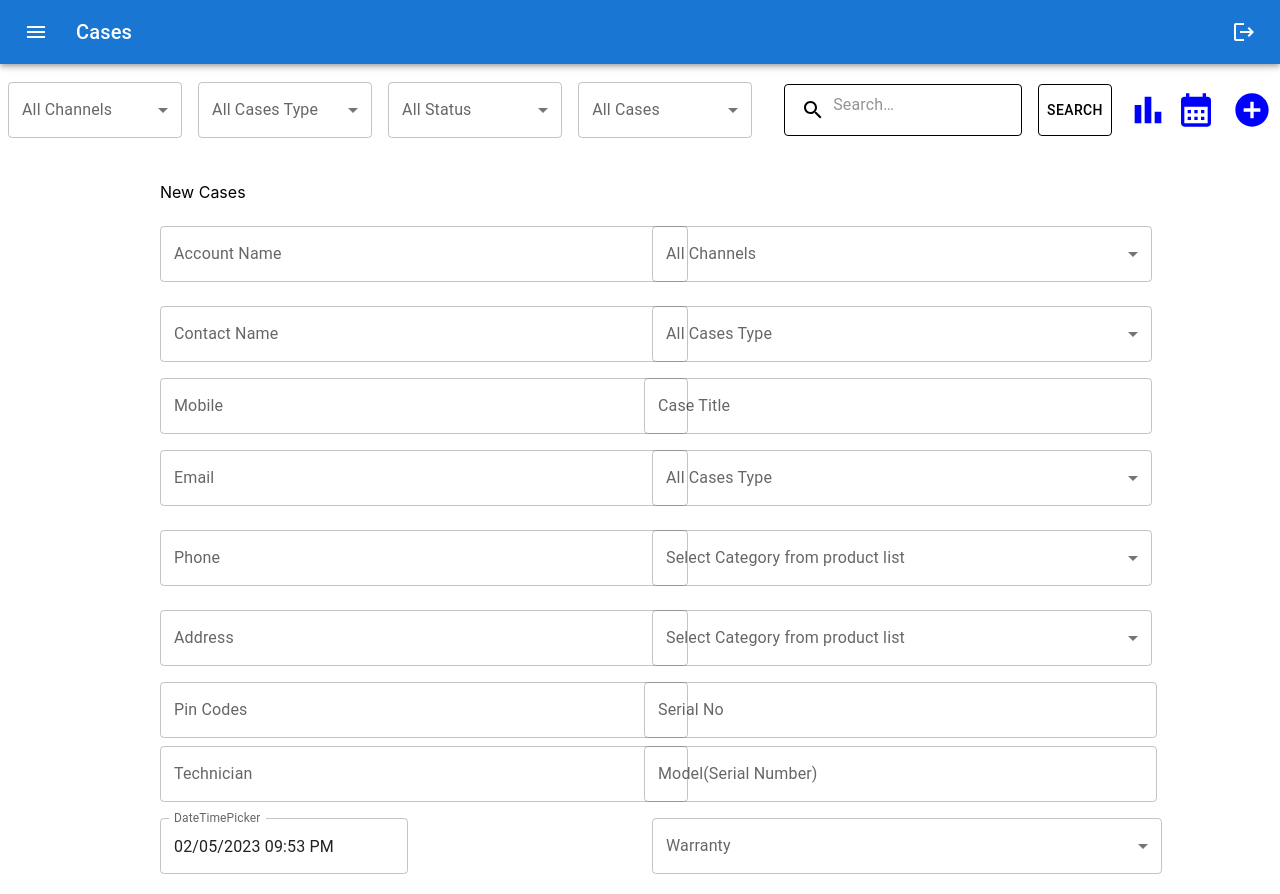
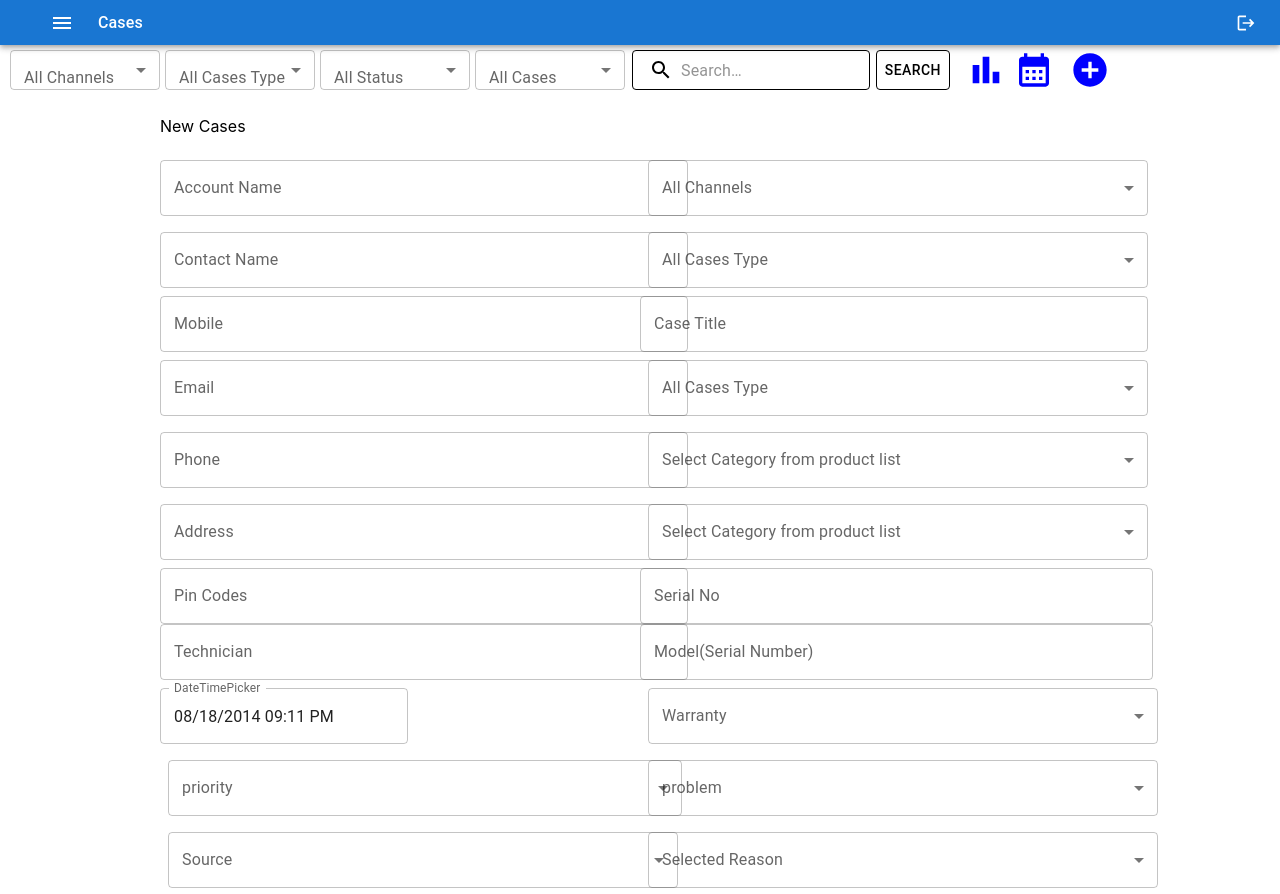
Before and after one commit to Mukesh16407/bizofficerAssignment, a React (Create React App) app: page /register in a window 1280 px wide. Shown: the top 894 px of the page. Built offline with nearby package versions, Linux system fonts and the light colour scheme.

Commit message:
fix-styling

```diff
--- a/package.json
+++ b/package.json
@@ -18,6 +18,7 @@
     "react-dom": "^18.2.0",
     "react-router-dom": "^6.8.0",
     "react-scripts": "5.0.1",
+    "react-select": "^5.7.0",
     "web-vitals": "^2.1.4"
   },
   "scripts": {
--- a/src/App.js
+++ b/src/App.js
@@ -1,8 +1,10 @@
+
 import {Routes, Route} from 'react-router-dom';
 
 import { Header } from './components/Header';
 import {Home} from './pages/Home'
 import { Register } from './pages/register/Register';
+
 
 
 function App() {
--- a/src/components/Header.jsx
+++ b/src/components/Header.jsx
@@ -10,18 +10,19 @@ import { SecondHeader } from './SecondHeader';
 import { Link } from 'react-router-dom';
 
 
+
 export  function Header() {
   return (
-    <Box sx={{ flexGrow: 1 }}>
-      <AppBar position="static">
-        <Toolbar>
+    <Box sx={{ flexGrow: 1, }}>
+      <AppBar position="static" sx={{height:"45px", justifyContent:"center"}}>
+        <Toolbar sx={{marginLeft:"30px"}}>
         <Link to={"/"}>
           <IconButton
-            size="large"
+            size="medium"
             edge="start"
             color="inherit"
             aria-label="open drawer"
-            sx={{ mr: 2,color:"white" }}
+            sx={{ mr: 2,color:"white", fontSize: "50px"}}
           >
             <MenuIcon />
           </IconButton>
@@ -30,12 +31,12 @@ export  function Header() {
             variant="h6"
             noWrap
             component="div"
-            sx={{ flexGrow: 1, display: { xs: 'none', sm: 'block' } }}
+            sx={{ flexGrow: 1, display: { xs: 'none', sm: 'block',fontSize: "16px" } }}
           >
             Cases
           </Typography>
 
-        <LogoutIcon/>
+        <LogoutIcon sx={{fontSize: "20px"}}/>
         </Toolbar>
       </AppBar>
        <SecondHeader/>
--- a/src/components/SearchComponent.jsx
+++ b/src/components/SearchComponent.jsx
@@ -50,8 +50,8 @@ const StyledInputBase = styled(InputBase)(({ theme }) => ({
 
 export const SearchComponent = () => {
   return (
-    <Box sx={{display:'flex'}}>
-         <Search>
+    <Box sx={{display:'flex',height:"inherit",marginLeft:"-17px"}}>
+         <Search sx={{height:'auto'}}>
             <SearchIconWrapper>
               <SearchIcon />
             </SearchIconWrapper>
@@ -61,7 +61,7 @@ export const SearchComponent = () => {
 
             />
           </Search>
-          <Button sx={{border:"1px solid black",color:"black"}}>Search</Button>
+          <Button sx={{border:"1px solid black",color:"black",marginLeft:"-10px"}}>Search</Button>
     </Box>
   )
 }
--- a/src/components/SecondHeader.jsx
+++ b/src/components/SecondHeader.jsx
@@ -10,18 +10,8 @@ import CalendarMonthIcon from '@mui/icons-material/CalendarMonth';
 import AddCircleIcon from '@mui/icons-material/AddCircle';
 import { useNavigate } from 'react-router-dom';
 
-const ITEM_HEIGHT = 32;
-const ITEM_PADDING_TOP = 4;
-const MenuProps = {
-  PaperProps: {
-    style: {
-      maxHeight: ITEM_HEIGHT * 4.5 + ITEM_PADDING_TOP,
-      width: 250,
 
 
-    },
-  },
-};
 
 const channels = [
  "All Channels",
@@ -58,34 +48,33 @@ export function SecondHeader() {
   }
 
   return (
-    <Box sx={{display:"flex",alignItems:"center"}}>
-      <FormControl sx={{ m: 1, width: 200, }}>
+    <Box sx={{display:"flex",alignItems:"center",height:"40px",marginTop:"5px"}}>
+      <FormControl  sx={{height:"inherit",width:"150px",marginLeft:"10px"}}>
       <InputLabel id="demo-multiple-name-label">All Channels</InputLabel>
         <Select
           labelId="demo-multiple-name-label"
           id="demo-multiple-name"
           input={<OutlinedInput label="Name" />}
-          MenuProps={MenuProps}
+          sx={{height:"100%"}}
 
         >
           {channels.map((name) => (
             <MenuItem
               key={name}
               value={name}
-
             >
               {name}
             </MenuItem>
           ))}
         </Select>
       </FormControl>
-      <FormControl sx={{ m: 1, width: 200, }}>
+      <FormControl  sx={{height:"inherit",width:"150px",marginLeft:"5px"}}>
       <InputLabel id="demo-multiple-name-label">All Cases Type</InputLabel>
         <Select
           labelId="demo-multiple-name-label"
           id="demo-multiple-name"
           input={<OutlinedInput label="Name" />}
-          MenuProps={MenuProps}
+          sx={{height:"100%"}}
 
         >
           {caseType.map((name) => (
@@ -99,13 +88,13 @@ export function SecondHeader() {
           ))}
         </Select>
       </FormControl>
-      <FormControl sx={{ m: 1, width: 200, }}>
+      <FormControl sx={{height:"inherit",width:"150px",marginLeft:"5px"}}>
       <InputLabel id="demo-multiple-name-label">All Status</InputLabel>
         <Select
           labelId="demo-multiple-name-label"
           id="demo-multiple-name"
           input={<OutlinedInput label="Name" />}
-          MenuProps={MenuProps}
+          sx={{height:"100%"}}
 
         >
           {allStatus.map((name) => (
@@ -119,13 +108,13 @@ export function SecondHeader() {
           ))}
         </Select>
       </FormControl>
-      <FormControl sx={{ m: 1, width: 200, }}>
+      <FormControl sx={{height:"inherit",width:"150px",marginLeft:"5px"}}>
       <InputLabel id="demo-multiple-name-label">All Cases</InputLabel>
         <Select
           labelId="demo-multiple-name-label"
           id="demo-multiple-name"
           input={<OutlinedInput label="Name" />}
-          MenuProps={MenuProps}
+          sx={{height:"100%"}}
 
         >
           {allCases.map((name) => (
@@ -139,7 +128,7 @@ export function SecondHeader() {
           ))}
         </Select>
       </FormControl>
-      <SearchComponent/>
+      <SearchComponent sx={{height:"inherit",width:"150px",marginLeft:"5px"}}/>
       <BarChartIcon sx={{marginLeft:2,width:40,color:"blue",height:"70px"}}/>
       <CalendarMonthIcon sx={{marginLeft:1,width:40,color:"blue",height:"80px"}}/>
       <Button onClick={adduser} ><AddCircleIcon sx={{marginLeft:1,width:40,color:"blue",height:"80px"}} /></Button>
--- a/src/components/Tables.jsx
+++ b/src/components/Tables.jsx
@@ -1,6 +1,7 @@
 import React from 'react'
 import { DataGrid } from '@mui/x-data-grid';
-
+import FavoriteBorder from '@mui/icons-material/FavoriteBorder';
+import Favorite from '@mui/icons-material/Favorite';
 
 const columns = [
   { field: '', headerName: '', width: 100 },
@@ -67,6 +68,7 @@ export const Tables = () => {
         pageSize={5}
         rowsPerPageOptions={[5]}
         checkboxSelection
+
       />
     </div>
   )
--- a/src/pages/register/Register.jsx
+++ b/src/pages/register/Register.jsx
@@ -15,16 +15,14 @@ import { LocalizationProvider } from '@mui/x-date-pickers/LocalizationProvider';
 import { DateTimePicker } from '@mui/x-date-pickers/DateTimePicker';
 import "./register.css";
 import { Spinner } from "../../components/Spinner";
+import dayjs from 'dayjs';
 
-const ITEM_HEIGHT = 32;
-const ITEM_PADDING_TOP = 4;
+
 const MenuProps = {
-  PaperProps: {
-    style: {
-      maxHeight: ITEM_HEIGHT * 4.5 + ITEM_PADDING_TOP,
-      width: 250,
-    },
+  root: {
+    flexGrow: 1,
   },
+
 };
 const channels = ["Select Cases Channels", "Primary", "Secondary"];
 const caseType = ["All Case Type"];
@@ -90,8 +88,8 @@ const visibility =[
 
 export const Register = () => {
 
-  const [inputdata] = useState({
-    // eslint-disable-next-line
+  const [inputdata, setInputData] = useState({
+
     acoountName: "",
     contactName:"",
     mobile:"",
@@ -102,14 +100,34 @@ export const Register = () => {
     pinCode:"",
     serialNo:"",
     technician:"",
-
+    model:"",
+    invoiceNumber:"",
+    quantity:"",
+    remarks:"",
+    otherDetails:"",
+    tags:"",
+    agents:""
 
   });
   const [showspin, setShowSpin] = useState(true);
-  const setInputValue =()=>{
+  const [date, setdate] = useState(dayjs('2014-08-18T21:11:54'));
+  const [channel,setChannel] = useState("Select Cases Channels")
 
+  const handleChangedate = (newValue) => {
+    setdate(newValue);
+  };
+
+  const handleChangeChannel =(e)=>{
+    setChannel(e.value)
+  }
+  console.log(channel)
+  const setInputValue =(e)=>{
+    const { name, value } = e.target;
+
+    setInputData({ ...inputdata, [name]: value })
   }
 
+ console.log(inputdata)
   useEffect(()=>{
     setTimeout(() => {
       setShowSpin(false)
@@ -120,9 +138,9 @@ export const Register = () => {
     <div className="register">
       <p>New Cases</p>
       {
-        showspin ? <Spinner/>: <form>
-        <Grid container spacing={1} sx={{ alignItems: "center" }}>
-          <Grid item xs={12} sm={6}>
+        showspin ? <Spinner/>: <form style={MenuProps.root}>
+        <Grid container  sx={{ alignItems: "center" }}>
+          <Grid item xs={12}  sm={6} md={6} >
             <TextField
               label="Account Name"
               variant="outlined"
@@ -136,14 +154,17 @@ export const Register = () => {
               onChange={setInputValue}
             />
           </Grid>
-          <Grid item xs={12} sm={6}>
+          <Grid item xs={12}md={6} sm={6 }>
             <FormControl sx={{ m: 1, width: 500 }}>
               <InputLabel id="demo-multiple-name-label">All Channels</InputLabel>
               <Select
                 labelId="demo-multiple-name-label"
                 id="demo-multiple-name"
-                input={<OutlinedInput label="Name" />}
-                MenuProps={MenuProps}
+                input={<OutlinedInput label="All Channels" />}
+
+                value={inputdata.channel}
+                name="name"
+                onChange={setInputValue}
               >
                 {channels.map((name) => (
                   <MenuItem key={name} value={name}>
@@ -153,7 +174,7 @@ export const Register = () => {
               </Select>
             </FormControl>
           </Grid>
-          <Grid item xs={12} sm={6}>
+          <Grid item xs={12} md={6} sm={6}>
             <TextField
               label="Contact Name"
               variant="outlined"
@@ -161,10 +182,15 @@ export const Register = () => {
                 style: {
                   width: "500px",
                 },
+
               }}
+              name='contactName'
+              value={inputdata.contactName}
+              onChange={setInputValue}
+
             />
           </Grid>
-          <Grid item xs={12} sm={6}>
+          <Grid item xs={12}md={6} sm={6}>
             <FormControl sx={{ m: 1, width: 500 }}>
               <InputLabel id="demo-multiple-name-label">
                 All Cases Type
@@ -173,7 +199,7 @@ export const Register = () => {
                 labelId="demo-multiple-name-label"
                 id="demo-multiple-name"
                 input={<OutlinedInput label="Name" />}
-                MenuProps={MenuProps}
+
               >
                 {caseType.map((name) => (
                   <MenuItem key={name} value={name}>
@@ -183,7 +209,7 @@ export const Register = () => {
               </Select>
             </FormControl>
           </Grid>
-          <Grid item xs={12} sm={6}>
+          <Grid item xs={12}md={6} sm={6}>
             <TextField
               label="Mobile"
               variant="outlined"
@@ -192,9 +218,13 @@ export const Register = () => {
                   width: "500px",
                 },
               }}
+              name='mobile'
+              value={inputdata.mobile}
+              onChange={setInputValue}
+
             />
           </Grid>
-          <Grid item xs={12} sm={6}>
+          <Grid item xs={12} md={6} sm={6}>
             <TextField
               label="Case Title"
               variant="outlined"
@@ -204,9 +234,13 @@ export const Register = () => {
                   marginLeft:"20px"
                 },
               }}
+              name='casetitile'
+              value={inputdata.casetitile}
+              onChange={setInputValue}
+
             />
           </Grid>
-          <Grid item xs={12} sm={6}>
+          <Grid item xs={12} md={6} sm={6}>
             <TextField
               label="Email"
               variant="outlined"
@@ -215,9 +249,12 @@ export const Register = () => {
                   width: "500px",
                 },
               }}
+              name='email'
+              value={inputdata.email}
+              onChange={setInputValue}
             />
           </Grid>
-          <Grid item xs={12} sm={6}>
+          <Grid item xs={12} md={6} sm={6}>
             <FormControl sx={{ m: 1, width: 500 }}>
               <InputLabel id="demo-multiple-name-label">
                 All Cases Type
@@ -226,7 +263,7 @@ export const Register = () => {
                 labelId="demo-multiple-name-label"
                 id="demo-multiple-name"
                 input={<OutlinedInput label="Name" />}
-                MenuProps={MenuProps}
+
               >
                 {catagory.map((name) => (
                   <MenuItem key={name} value={name}>
@@ -236,7 +273,7 @@ export const Register = () => {
               </Select>
             </FormControl>
           </Grid>
-          <Grid item xs={12} sm={6}>
+          <Grid item xs={12}md={6}  sm={6}>
             <TextField
               label="Phone"
               variant="outlined"
@@ -245,9 +282,12 @@ export const Register = () => {
                   width: "500px",
                 },
               }}
+              name='phone'
+              value={inputdata.phone}
+              onChange={setInputValue}
             />
           </Grid>
-          <Grid item xs={12} sm={6}>
+          <Grid item xs={12} md={6} sm={6}>
             <FormControl sx={{ m: 1, width: 500 }}>
               <InputLabel id="demo-multiple-name-label">
                 Select Category from product list
@@ -256,7 +296,7 @@ export const Register = () => {
                 labelId="demo-multiple-name-label"
                 id="demo-multiple-name"
                 input={<OutlinedInput label="Name" />}
-                MenuProps={MenuProps}
+
               >
                 {selectcategory.map((name) => (
                   <MenuItem key={name} value={name}>
@@ -266,7 +306,7 @@ export const Register = () => {
               </Select>
             </FormControl>
           </Grid>
-          <Grid item xs={12} sm={6}>
+          <Grid item xs={12} md={6} sm={6}>
             <TextField
               label="Address"
               variant="outlined"
@@ -275,9 +315,12 @@ export const Register = () => {
                   width: "500px",
                 },
               }}
+              name='address'
+              value={inputdata.address}
+              onChange={setInputValue}
             />
           </Grid>
-          <Grid item xs={12} sm={6}>
+          <Grid item xs={12}md={6} sm={6}>
             <FormControl sx={{ m: 1, width: 500 }}>
               <InputLabel id="demo-multiple-name-label">
                 Select Category from product list
@@ -286,7 +329,7 @@ export const Register = () => {
                 labelId="demo-multiple-name-label"
                 id="demo-multiple-name"
                 input={<OutlinedInput label="Name" />}
-                MenuProps={MenuProps}
+
               >
                 {brands.map((name) => (
                   <MenuItem key={name} value={name}>
@@ -296,7 +339,7 @@ export const Register = () => {
               </Select>
             </FormControl>
           </Grid>
-          <Grid item xs={12} sm={6}>
+          <Grid item xs={12}md={6} sm={6}>
             <TextField
               label="Pin Codes"
               variant="outlined"
@@ -305,9 +348,13 @@ export const Register = () => {
                   width: "500px",
                 },
               }}
+              name='pinCode'
+              value={inputdata.pinCode}
+              onChange={setInputValue}
+
             />
           </Grid>
-          <Grid item xs={12} sm={6}>
+          <Grid item xs={12}md={6} sm={6}>
             <TextField
               label="Serial No"
               variant="outlined"
@@ -316,9 +363,12 @@ export const Register = () => {
                   width: "485px",
                 },
               }}
+              name='serialNo'
+              value={inputdata.serialNo}
+              onChange={setInputValue}
             />
           </Grid>
-          <Grid item xs={12} sm={6}>
+          <Grid item xs={12}md={6} sm={6}>
             <TextField
               label="Technician"
               variant="outlined"
@@ -327,9 +377,12 @@ export const Register = () => {
                   width: "500px",
                 },
               }}
+              name='technician'
+              value={inputdata.technician}
+              onChange={setInputValue}
             />
           </Grid>
-          <Grid item xs={12} sm={6}>
+          <Grid item xs={12} md={6} sm={6}>
             <TextField
               label="Model(Serial Number)"
               variant="outlined"
@@ -338,9 +391,12 @@ export const Register = () => {
                   width: "485px",
                 },
               }}
+              name='model'
+              value={inputdata.model}
+              onChange={setInputValue}
             />
           </Grid>
-          <Grid item xs={12} sm={6}>
+          <Grid item xs={12}md={6} sm={6}>
           <LocalizationProvider dateAdapter={AdapterDayjs}>
         <DateTimePicker
           renderInput={(props) => <TextField {...props} />}
@@ -350,11 +406,12 @@ export const Register = () => {
               width: "465px",
             },
           }}
-
+          value={date}
+          onChange={handleChangedate}
         />
       </LocalizationProvider>
           </Grid>
-          <Grid item xs={12} sm={6}>
+          <Grid item xs={12} md={6} sm={6}>
             <FormControl sx={{ m: 1, width: 510 }}>
               <InputLabel id="demo-multiple-name-label">
                Warranty
@@ -363,7 +420,7 @@ export const Register = () => {
                 labelId="demo-multiple-name-label"
                 id="demo-multiple-name"
                 input={<OutlinedInput label="Name" />}
-                MenuProps={MenuProps}
+
               >
                 {warranty.map((name) => (
                   <MenuItem key={name} value={name}>
@@ -373,7 +430,7 @@ export const Register = () => {
               </Select>
             </FormControl>
           </Grid>
-          <Grid item xs={12} sm={6}>
+          <Grid item xs={12}md={6} sm={6}>
             <FormControl sx={{ m: 1, width: 514 }}>
               <InputLabel id="demo-multiple-name-label">
                priority
@@ -382,7 +439,7 @@ export const Register = () => {
                 labelId="demo-multiple-name-label"
                 id="demo-multiple-name"
                 input={<OutlinedInput label="Name" />}
-                MenuProps={MenuProps}
+
               >
                 {priorityItem.map((name) => (
                   <MenuItem key={name} value={name}>
@@ -392,7 +449,7 @@ export const Register = () => {
               </Select>
             </FormControl>
           </Grid>
-          <Grid item xs={12} sm={6}>
+          <Grid item xs={12}md={6} sm={6}>
             <FormControl sx={{ m: 1, width: 510 }}>
               <InputLabel id="demo-multiple-name-label">
                problem
@@ -401,7 +458,7 @@ export const Register = () => {
                 labelId="demo-multiple-name-label"
                 id="demo-multiple-name"
                 input={<OutlinedInput label="Name" />}
-                MenuProps={MenuProps}
+
               >
                 {selectproblem.map((name) => (
                   <MenuItem key={name} value={name}>
@@ -411,7 +468,7 @@ export const Register = () => {
               </Select>
             </FormControl>
           </Grid>
-          <Grid item xs={12} sm={6}>
+          <Grid item xs={12} md={6} sm={6}>
             <FormControl sx={{ m: 1, width: 510 }}>
               <InputLabel id="demo-multiple-name-label">
                Source
@@ -420,7 +477,7 @@ export const Register = () => {
                 labelId="demo-multiple-name-label"
                 id="demo-multiple-name"
                 input={<OutlinedInput label="Name" />}
-                MenuProps={MenuProps}
+
               >
                 {sources.map((name) => (
                   <MenuItem key={name} value={name}>
@@ -430,7 +487,7 @@ export const Register = () => {
               </Select>
             </FormControl>
           </Grid>
-          <Grid item xs={12} sm={6}>
+          <Grid item xs={12}md={6} sm={6}>
             <FormControl sx={{ m: 1, width: 510 }}>
               <InputLabel id="demo-multiple-name-label">
                Selected Reason
@@ -439,7 +496,7 @@ export const Register = () => {
                 labelId="demo-multiple-name-label"
                 id="demo-multiple-name"
                 input={<OutlinedInput label="Name" />}
-                MenuProps={MenuProps}
+
               >
                 {selectRegin.map((name) => (
                   <MenuItem key={name} value={name}>
@@ -449,7 +506,7 @@ export const Register = () => {
               </Select>
             </FormControl>
           </Grid>
-          <Grid item xs={12} sm={6}>
+          <Grid item xs={12}md={6} sm={6}>
             <TextField
               label="Invoice Number"
               variant="outlined"
@@ -458,9 +515,12 @@ export const Register = () => {
                   width: "500px",
                 },
               }}
+              name='invoiceNumber'
+              value={inputdata.invoiceNumber}
+              onChange={setInputValue}
             />
           </Grid>
-          <Grid item xs={12} sm={6}>
+          <Grid item xs={12}md={6} sm={6}>
             <TextField
               label="Quantity"
               variant="outlined"
@@ -471,7 +531,7 @@ export const Register = () => {
               }}
             />
           </Grid>
-          <Grid item xs={12} sm={6}>
+          <Grid item xs={12}md={6} sm={6}>
             <TextField
               label="Case Remarks"
               variant="outlined"
@@ -480,9 +540,12 @@ export const Register = () => {
                   width: "500px",
                 },
               }}
+              name='remarks'
+              value={inputdata.remarks}
+              onChange={setInputValue}
             />
           </Grid>
-          <Grid item xs={12} sm={6}>
+          <Grid item xs={12}md={6} sm={6}>
             <TextField
               label="Products Other details"
               variant="outlined"
@@ -491,9 +554,12 @@ export const Register = () => {
                   width: "500px",
                 },
               }}
+              name='otherDetails'
+              value={inputdata.otherDetails}
+              onChange={setInputValue}
             />
           </Grid>
-          <Grid item xs={12} sm={6}>
+          <Grid item xs={12}md={6} sm={6}>
             <TextField
               label="Tags"
               placeholder="Enter tags"
@@ -503,9 +569,12 @@ export const Register = () => {
                   width: "500px",
                 },
               }}
+              name='tags'
+              value={inputdata.tags}
+              onChange={setInputValue}
             />
           </Grid>
-          <Grid item xs={12} sm={4} spacing={1}>
+          <Grid item xs={12}md={6} sm={4} spacing={1}>
             <TextField
               label="Agents"
               placeholder="Tester"
@@ -515,9 +584,12 @@ export const Register = () => {
                   width: "300px",
                 },
               }}
+              name='agents'
+              value={inputdata.agents}
+              onChange={setInputValue}
             />
           </Grid>
-          <Grid item xs={12} sm={2}>
+          <Grid item xs={12}md={6} sm={2}>
             <FormControl sx={{ m: 1, width: 100 }}>
               <InputLabel id="demo-multiple-name-label">
                Visibility
@@ -526,7 +598,7 @@ export const Register = () => {
                 labelId="demo-multiple-name-label"
                 id="demo-multiple-name"
                 input={<OutlinedInput label="Name" />}
-                MenuProps={MenuProps}
+
               >
                 {visibility.map((name) => (
                   <MenuItem key={name} value={name}>
@@ -536,11 +608,11 @@ export const Register = () => {
               </Select>
             </FormControl>
           </Grid>
-          <Grid item xs={12} sm={6} sx={{alignItems:"center"}} >
+          <Grid item xs={12}md={12} sm={6} sx={{alignItems:"center"}} >
           <Checkbox sx={{width:"30px",marginRight:1}}  /><span>Billable</span>
           <Checkbox label="Billable"sx={{width:"30px",marginLeft:1}}  /><span>Package Services</span>
           </Grid>
-          <Grid item xs={12}  >
+          <Grid item xs={12}md={12}  >
            <Button variant="outlined">CANCEL</Button>
            <Button variant="contained" color="success" sx={{ marginLeft:1}}>Save</Button>
           </Grid>
```
Also changed, not shown: src/pages/register/register.css (line endings or trailing spaces), 1 other file (tests, documents, lock files or other folders).
